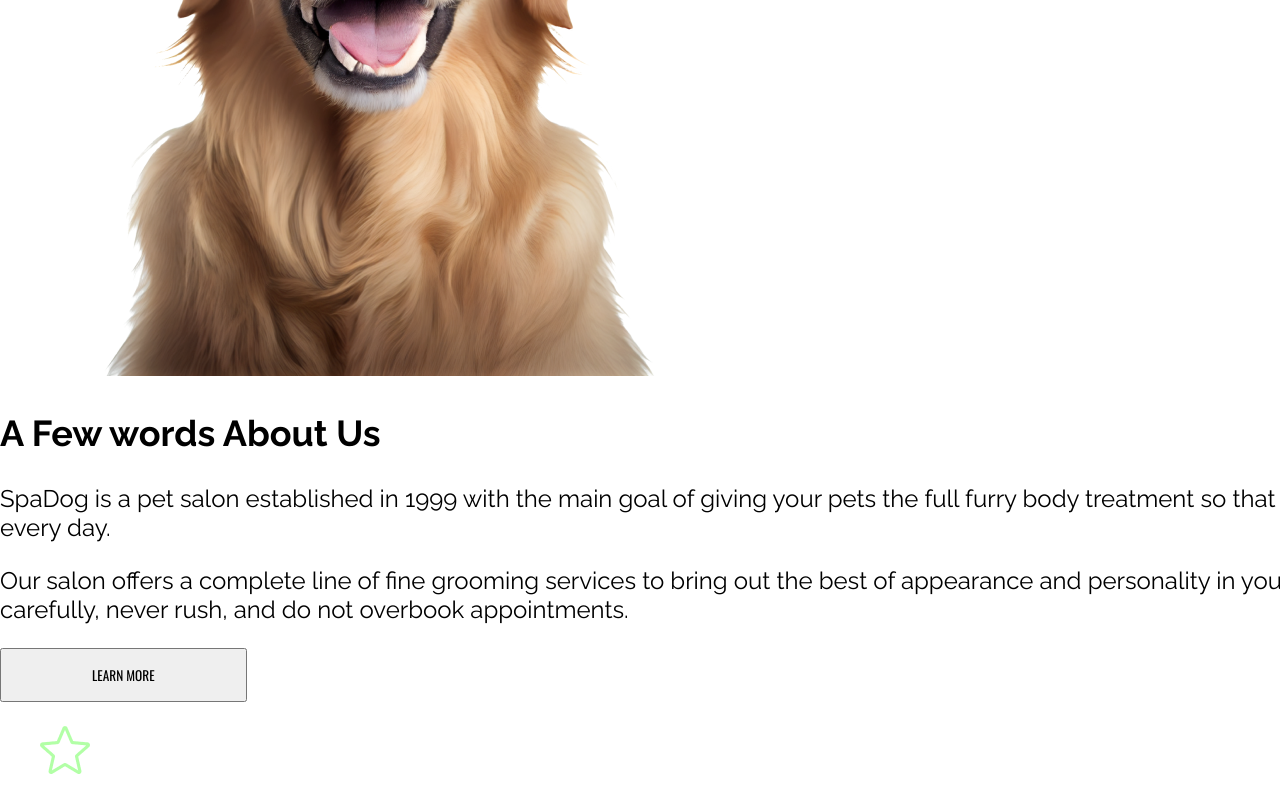
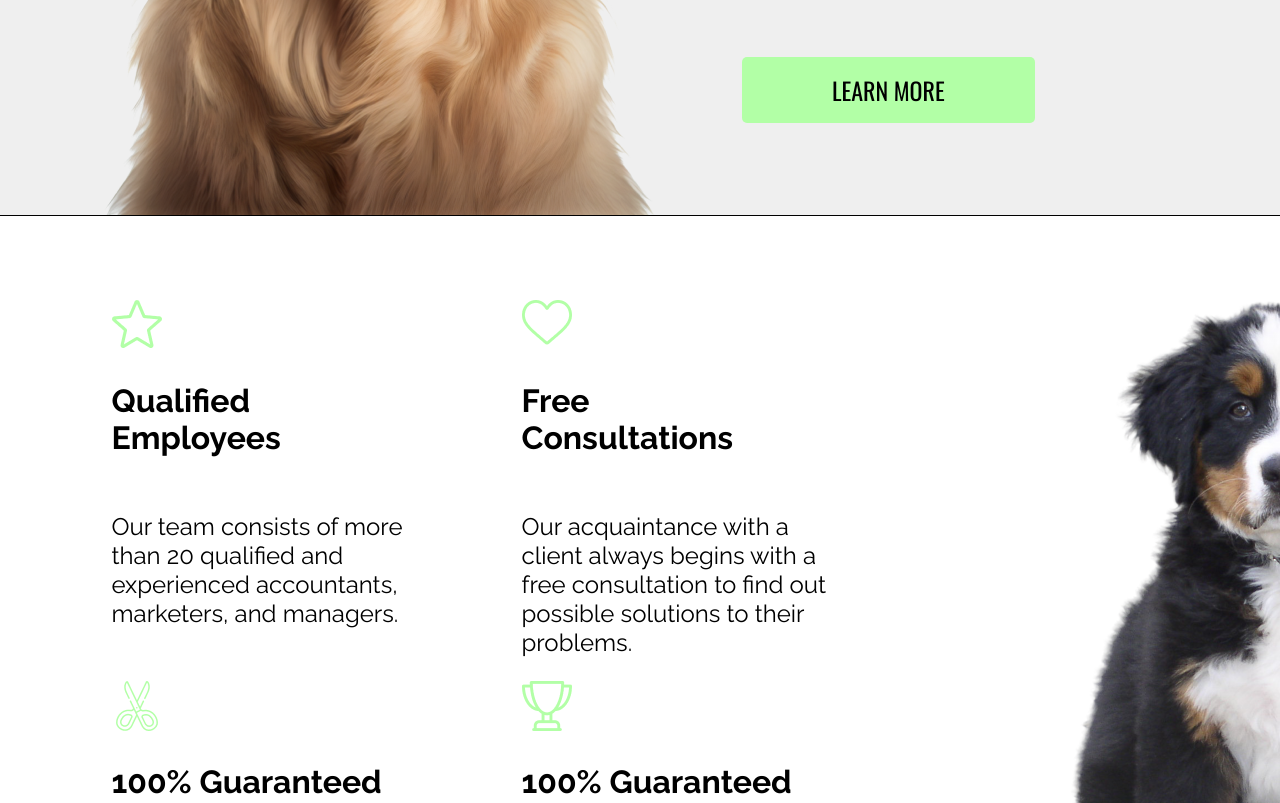
Before and after one commit to TheBestikk/SpaDog, a plain HTML site: page index.html in a window 1280 px wide. Shown: the part 1476-2279 px from the top of the page. Drawn offline with nearby package versions, Linux system fonts and the light colour scheme.

Commit message:
add styles

```diff
--- a/css/style.css
+++ b/css/style.css
@@ -2,11 +2,15 @@
 
 body{
     font-family: "Raleway", sans-serif;
+    color: #000;
+    background-color: #fff;
+    padding: 0px;
+    margin: 0px;
+}
+
+h1, h2, h3, a, ul, li, p{
     font-weight: 400;
     font-size: 24px;
-    color: #000;
-    padding: 0px;
-    margin: 0px;
 }
 
 a{
@@ -19,8 +23,10 @@ ul{
 }
 
 .button{
+    font-size: 24px;
     cursor: pointer;
     font-family: "Oswald", sans-serif;
+    border-radius: 5px;
     padding: 15px 90px;
 }
 
@@ -51,3 +57,95 @@ ul{
 }
 
 /* banner */
+
+.banner-container{
+    display: flex;
+    align-items: center;
+    justify-content: center;
+    gap: 250px;
+}
+
+.banner-title{
+    font-size: 64px;
+    line-height: 1.5;
+}
+
+.banner-span-title{
+    font-weight: 700;
+}
+
+.banner-btn{
+    border: none;
+    border-radius: 5px;
+    background-color: #B2FFA6;
+}
+
+/* about */
+
+.about{
+    border-top: 1px solid #000;
+    border-bottom: 1px solid #000;
+    background-color: #efefef;
+}
+
+.about-container{
+    display: flex;
+    align-items: center;
+    justify-content: center;
+}
+
+.about-title{
+    font-weight: 700;
+    font-size: 40px;
+}
+
+.about-text{
+    font-size: 32px;
+    width: 800;
+    margin-bottom: 60px;
+}
+
+.about-btn {
+    border: none;
+    background-color: #B2FFA6;
+}
+
+/* fauna */
+
+.fauna{
+    padding: 60px 0px;
+}
+
+.fauna-container{
+    display: flex;
+    align-items: center;
+    justify-content: center;
+}
+
+.fauna-list{
+    width: 920px;
+    display: flex;
+    flex-wrap: wrap;
+}
+
+.fauna-item{
+    width: 410px;
+    display: flex;
+    flex-direction: column;
+}
+
+.item-title{
+    width: 271px;
+    font-weight: 700;
+    font-size: 32px;
+}
+
+.item-text{
+    width: 330px;
+}
+
+.item-icon{
+    margin-right: 15px;
+    width: 50px;
+    height: 50px;
+}
--- a/index.html
+++ b/index.html
@@ -27,16 +27,23 @@
               <span class="item-span-link">HOME</span>
             </a>
           </li>
+
           <li class="header-item">
             <a href="#" class="item-link">FEATURES</a>
           </li>
+
           <li class="header-item">
             <a href="#" class="item-link">SERVICES</a>
           </li>
+
           <li class="header-item">
             <a href="#" class="item-link">PORTFOLIO</a>
           </li>
-          <li class="header-item"><a href="#" class="item-link">PAGES</a></li>
+
+          <li class="header-item">
+            <a href="#" class="item-link">PAGES</a>
+          </li>
+
         </ul>
 
       </div>
@@ -182,9 +189,13 @@
 
     <footer class="footer">
 
+      <div class="container footer-container">
+
         <img src="img/logo.png" alt="logo" class="footer-logo">
 
         <p class="footer-right">© 2023 All Rights Reserved. Privacy Policy</p>
+
+      </div>
 
     </footer>
 
```
